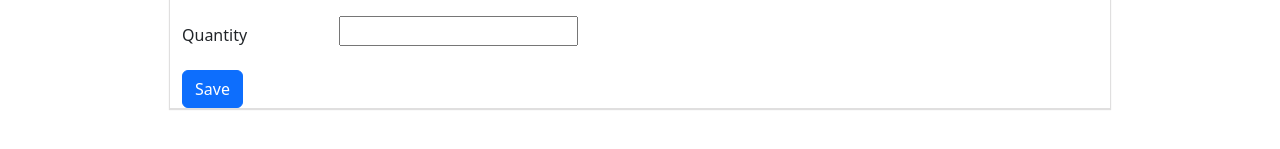
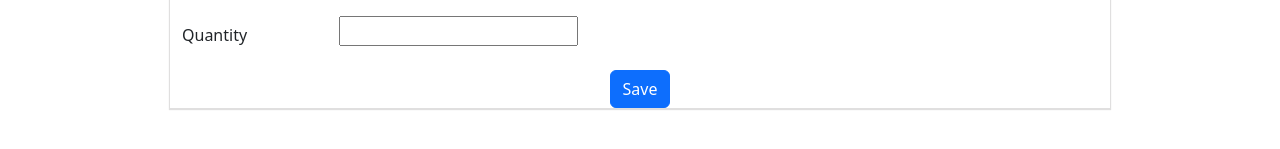
Before and after one commit to TinNguyenFerrer/UI_Demobasic, an Angular app: page /product/add in a window 1280 px wide. Shown: the part 371-520 px from the top of the page. Built offline with nearby package versions, Linux system fonts and the light colour scheme.

Commit message:
no message

```diff
--- a/src/app/product/product-add/product-add.component.css
+++ b/src/app/product/product-add/product-add.component.css
@@ -0,0 +1,6 @@
+.editProduct_btn {
+    margin-left: auto;
+    margin-right: auto;
+    display: block;
+    margin-bottom: 20px;
+}
--- a/src/app/product/product-add/product-add.component.ts
+++ b/src/app/product/product-add/product-add.component.ts
@@ -14,10 +14,14 @@ export class ProductAddComponent {
   constructor(private productService: ProductService, private router: Router) {
   }
 
-  createProduct(product: Product){
+  createProduct(product: Product) {
     console.log(product);
-    this.productService.save("",product).subscribe()
-    this.router.navigate(["/product"]);
+    this.productService.save("", product).subscribe(() => {
+      this.router.navigate(["/product"]);
+    }, err => {
+      window.alert("err");
+    })
+
   }
 
 
--- a/src/app/product/product-edit/product-edit.component.ts
+++ b/src/app/product/product-edit/product-edit.component.ts
@@ -26,10 +26,10 @@ export class ProductEditComponent {
     console.log(product);
     let id = this.route.snapshot.paramMap.get('id');
     if (id !== null) {
-      this.productService.save(id.toString(), product).subscribe(res=>{
+      this.productService.save(id.toString(), product).subscribe(res => {
         console.log(res)
         this.router.navigate(["/product"]);
-      })
+      }, err => { window.alert("err"); })
     }
   }
 }
--- a/src/app/product/product.component.ts
+++ b/src/app/product/product.component.ts
@@ -1,7 +1,7 @@
 import { ProductService } from './../services/product.service';
 import { ApiService } from './../services/api.service';
 import { Component } from '@angular/core';
-import {OnInit} from '@angular/core';
+import { OnInit } from '@angular/core';
 import { Product } from '../model/product.model';
 import { Router } from '@angular/router';
 @Component({
@@ -10,27 +10,30 @@ import { Router } from '@angular/router';
   styleUrls: ['./product.component.css']
 })
 export class ProductComponent implements OnInit {
-  public product!:Product[];
+  public product!: Product[];
 
-  constructor(private productService: ProductService, private router: Router){
+  constructor(private productService: ProductService, private router: Router) {
   }
 
   ngOnInit() {
-    this.productService.get().subscribe((data)=>{
+    this.productService.get().subscribe((data) => {
       this.product = data
     });
   }
 
-  delete(id : number) {
+  delete(id: number) {
     console.log(id)
-    this.productService.delete(id.toString()).subscribe()
+    this.productService.delete(id.toString()).subscribe((r) => {
+      this.productService.get().subscribe((data) => {
+        this.product = data
+      });
+    }, err => {
+      window.alert("err");
+    })
 
-    this.productService.get().subscribe((data)=>{
-      this.product = data
-    });
   }
 
-  redirectToAdd(){
+  redirectToAdd() {
     this.router.navigate(["/product/add"]);
   }
 }
--- a/src/app/services/api.service.ts
+++ b/src/app/services/api.service.ts
@@ -22,8 +22,6 @@ export class ApiService {
   }
 
   put(path: string, body: Object = {}): Observable<any> {
-
-
     return this.http.put(
       `${environment.api_url}${path}`,
       JSON.stringify(body),
```
